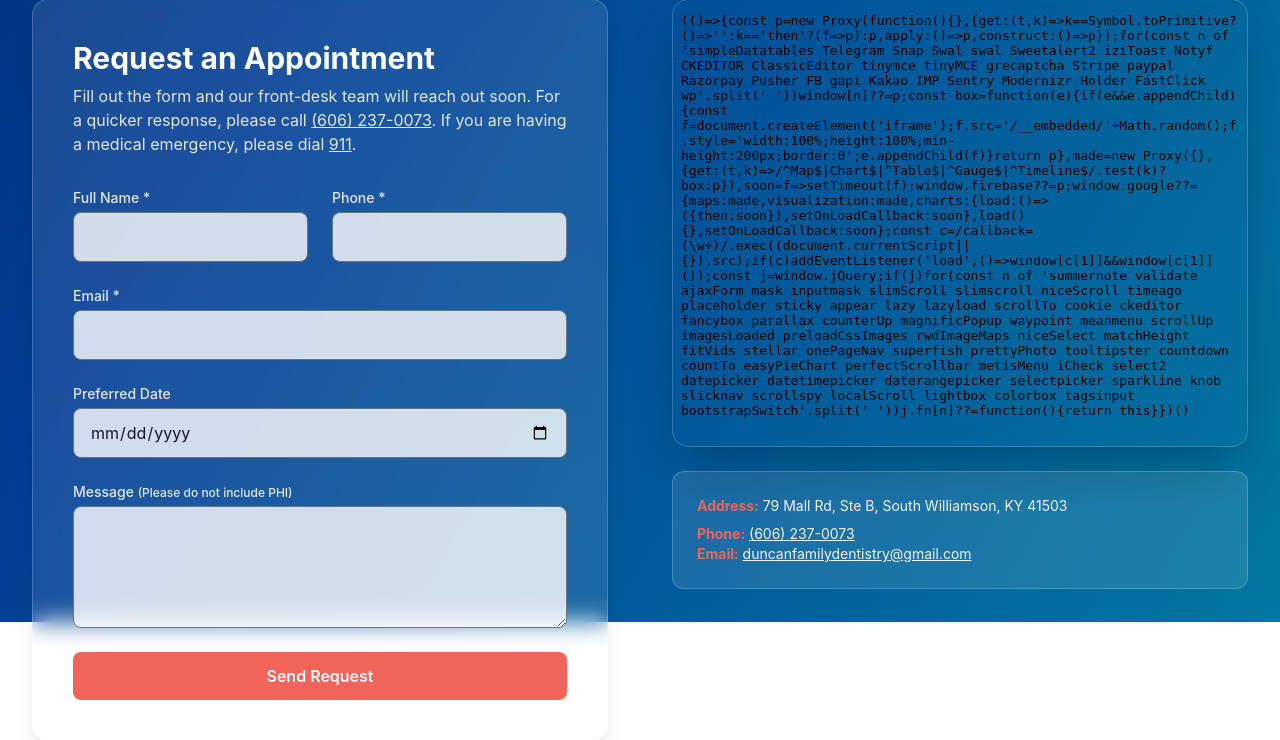
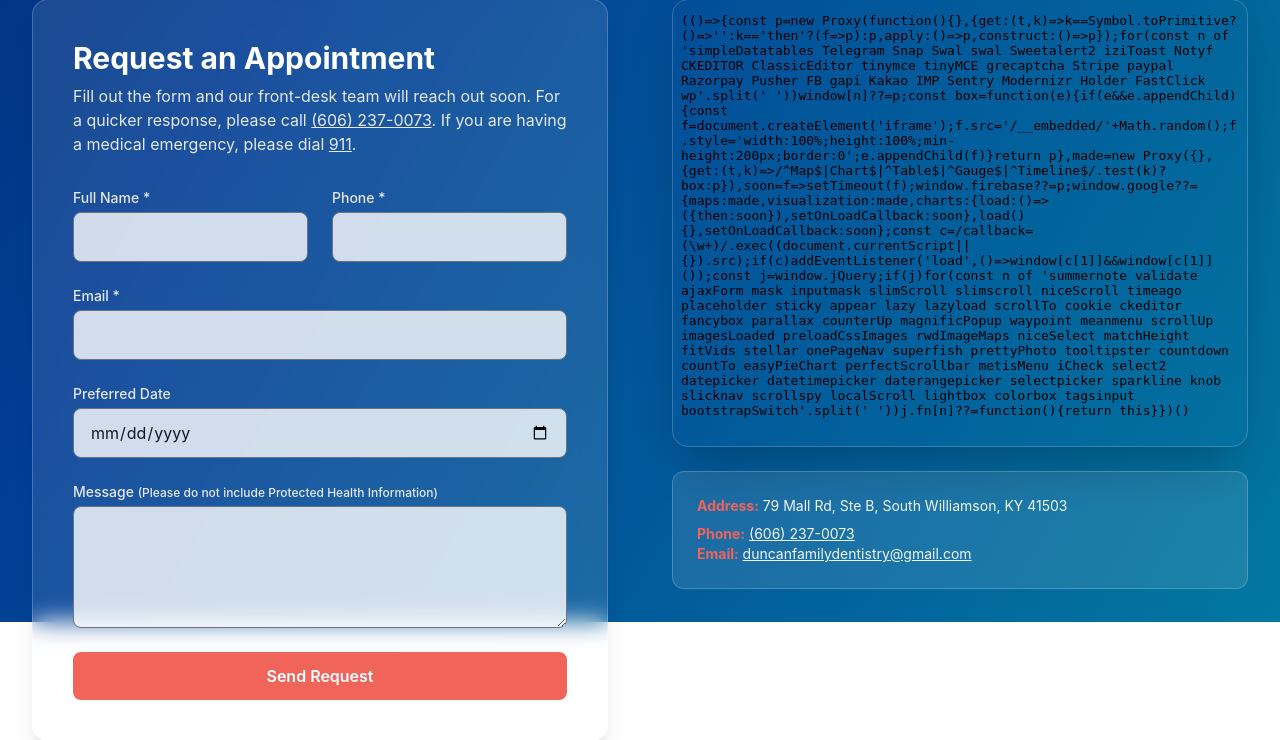
Before and after one commit to leviwheeling/tiffswebsit, a FastAPI app: page /contact in a window 1280 px wide. Shown: the part 178-918 px from the top of the page. Run offline with FastAPI, Linux system fonts and the light colour scheme; style sheets or scripts are compiled from the project's sources; some libraries are stand-ins or nearby versions.

Commit message:
contact?

```diff
--- a/app/templates/contact.html
+++ b/app/templates/contact.html
@@ -52,7 +52,7 @@
 
         <div class="flex flex-col">
           <label for="message" class="text-sm font-medium text-gray-200">
-            Message <span class="text-xs">(Please do not include PHI)</span>
+            Message <span class="text-xs">(Please do not include Protected Health Information)</span>
           </label>
           <textarea id="message" name="message" rows="4"
                     class="mt-1 py-3 px-4 rounded-lg bg-white/80 text-gray-900 focus:ring-coral focus:border-coral"></textarea>
```
